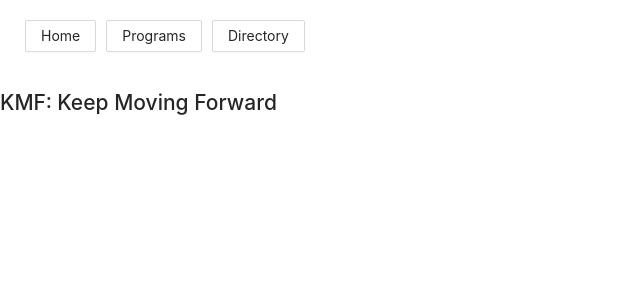
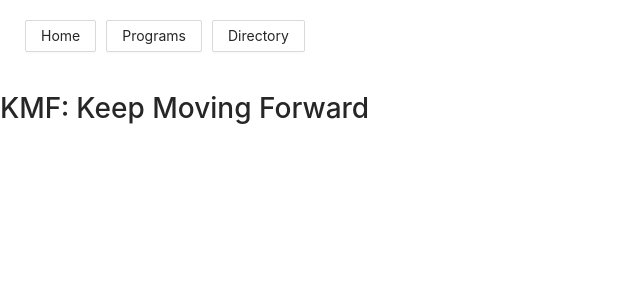
Before and after one commit to jmilanes/parsimony, a React (Vite) app: page / in a window 1280 px wide. Shown: the top 300 px of the page, without its empty margins (0-640 px from the left). Built offline with nearby package versions, Linux system fonts and the light colour scheme.

Commit message:
adding all the things

```diff
--- a/package.json
+++ b/package.json
@@ -5,7 +5,7 @@
   "main": "index.html",
   "scripts": {
     "start": "parcel index.html --open",
-    "build": "parcel build index.html",
+    "build": "parcel build index.html --no-minify",
     "lint": "yarn run eslint . --ext .js,.jsx,.ts,.tsx",
     "test:watch": "jest --watch",
     "test": "jest",
--- a/src/components/header.tsx
+++ b/src/components/header.tsx
@@ -15,7 +15,7 @@ const Header = ({ text, action, hidden, size, extra }: IHeaderProps) => {
   const headers: Record<IHeaderSizes, JSX.Element> = {
     sm: <h5 onClick={action}>{text}</h5>,
     md: <h3 onClick={action}>{text}</h3>,
-    lg: <h2 onClick={action}>{text}</h2>,
+    lg: <h1 onClick={action}>{text}</h1>,
     page: (
       <PageHeader
         title={text}
--- a/src/containers/addForm.tsx
+++ b/src/containers/addForm.tsx
@@ -1,6 +1,6 @@
 import { Modal } from "antd";
 import React from "react";
-import { Container, Header, Button } from "../components";
+import { Button } from "../components";
 
 export type IAddFormProps = React.PropsWithChildren<{
   showForm: boolean;
--- a/src/pages/user.tsx
+++ b/src/pages/user.tsx
@@ -8,7 +8,8 @@ import {
   Selector,
   MultiSelect,
   Button,
-  Table
+  Table,
+  Row
 } from "../components";
 import {
   StateManger,
@@ -130,14 +131,21 @@ const User = () => {
         readOnly={isReadOnlyMode(mode)}
       />
 
+      <Row justify="space-between" align="middle">
+        <Header text="Programs:" size="md" />
         <Button
           name="Add Programs"
           action={() => {
             filterService.setFromLink();
-          filterService.addFilter("main", (data: any) => data.type === "MAIN");
+            filterService.addFilter(
+              "main",
+              (data: any) => data.type === "MAIN"
+            );
             navigate(`${Routes.Programs}?userId=${user.id}`);
           }}
         />
+      </Row>
+
       <Table<IProgram>
         data={associatedPrograms}
         columns={columns}
--- a/src/pages/users.tsx
+++ b/src/pages/users.tsx
@@ -39,7 +39,8 @@ const Users = () => {
 
   const columns: IColumns[] = [
     { key: "firstName", dataIndex: "firstName", title: "firstName" },
-    { key: "lastName", dataIndex: "lastName", title: "lastName" }
+    { key: "lastName", dataIndex: "lastName", title: "lastName" },
+    { key: "type", dataIndex: "type", title: "type" }
   ];
   const actions: ITableAction[] = [
     {
```
Also changed, not shown: src/components/multiSelect.tsx (+2 -7 lines), src/utils/router.tsx (+3 -4 lines). Lines whose indentation alone changed are shown as unchanged.
